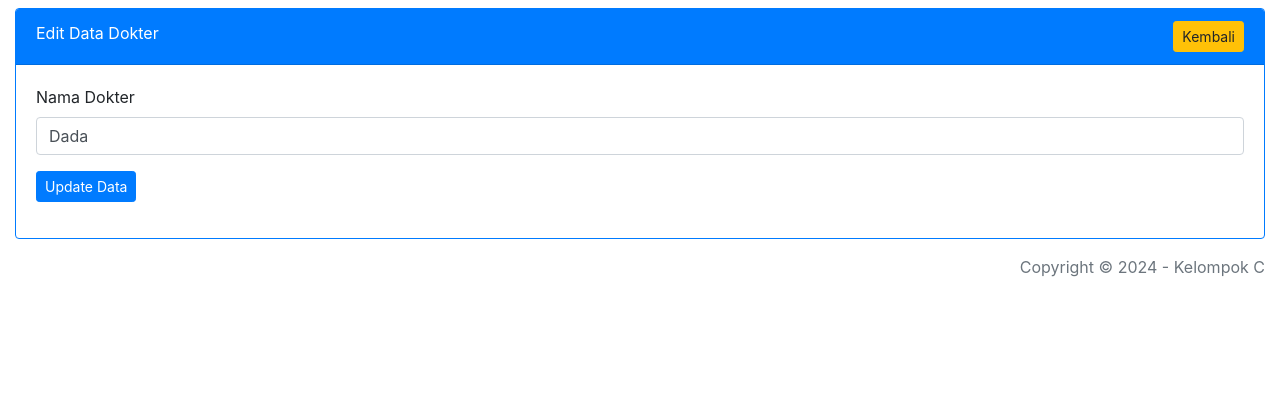
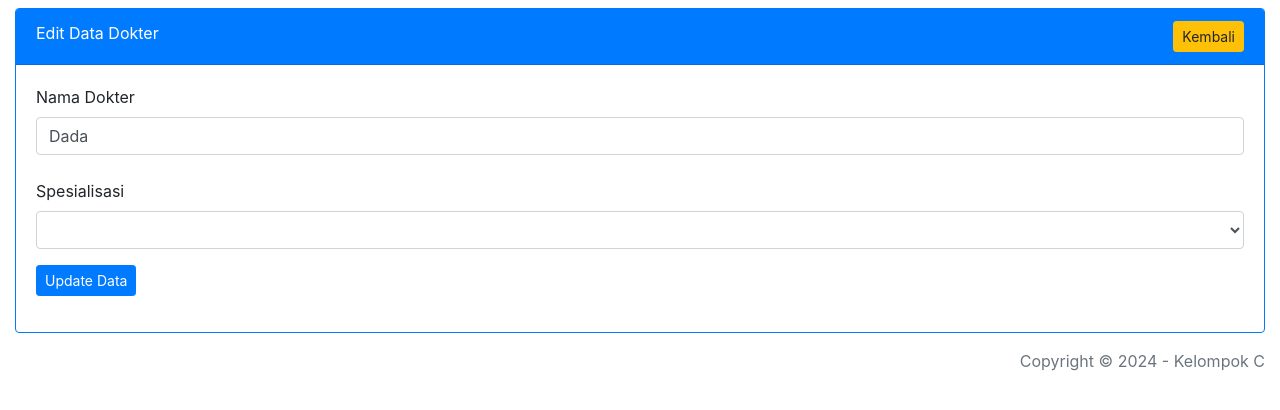
Before and after one commit to RendyWls/klinik-wp2, a CodeIgniter app: page /klinik-wp2/index.php/dokter/edit/1 in a window 1280 px wide. Shown: the part 77-487 px from the top of the page. Run offline with CodeIgniter, Linux system fonts and the light colour scheme; a user stored in the database is signed in; data comes from the database, SQL or seed files in the repository; data that the repository does not hold is empty.

Commit message:
penambahan field spesialisasi pada master dokter

```diff
--- a/application/controllers/Dokter.php
+++ b/application/controllers/Dokter.php
@@ -35,9 +35,11 @@ class Dokter extends CI_Controller {
 
 	function insert(){
 		$nama = $this->input->post('nama_dokter');
+		$spesialisais = $this->input->post('spesialisasi');
 
 		$data = array(
-			'nama_dokter' => $nama
+			'nama_dokter' => $nama,
+			'spesialisasi' => $spesialisais
 		);
 
 		$this->Dokter_model->insert_data($data);
@@ -59,9 +61,11 @@ class Dokter extends CI_Controller {
 	function update(){
 		$id = $this->input->post('id_dokter');
 		$n = $this->input->post('nama_dokter');
+		$s = $this->input->post('spesialisasi');
 
 		$data = array(
-			'nama_dokter' => $n
+			'nama_dokter' => $n,
+			'spesialisasi' => $s
 		);
 
 		$where = array('id_dokter' => $id);
--- a/application/views/dokter/view_data_edit.php
+++ b/application/views/dokter/view_data_edit.php
@@ -12,6 +12,13 @@
                     <div class="form-group">
                         <label for="">Nama Dokter</label>
                         <input type="text" name="nama_dokter" id="nama_dokter" value="<?= $r['nama_dokter']; ?>" class="form-control" required>
+                        <br>
+                        <label for="">Spesialisasi</label>
+                        <select class="form-control" type="text" name="spesialisasi" id="spesialisasi">
+                            <option><?= $r['spesialisasi']; ?></option>
+                        <option>bedah</option>
+                        <option>Gigi</option>
+                        </select>
                     </div>
                     <div class="form-group">
                         <button type="submit" class="btn btn-primary btn-sm">Update Data</button>
```
Also changed, not shown: application/views/dokter/view_data_add.php (+7 -0 lines).
